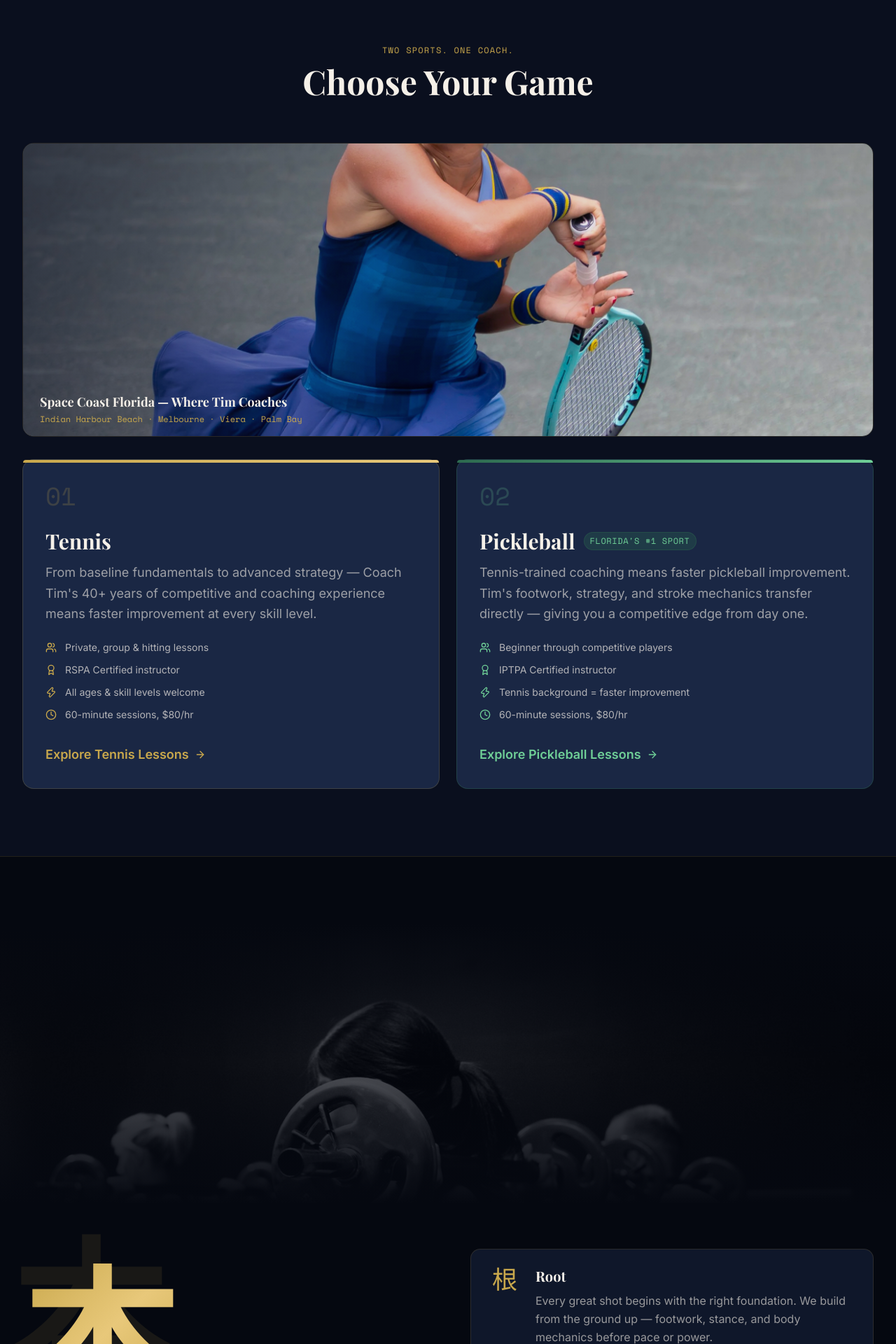
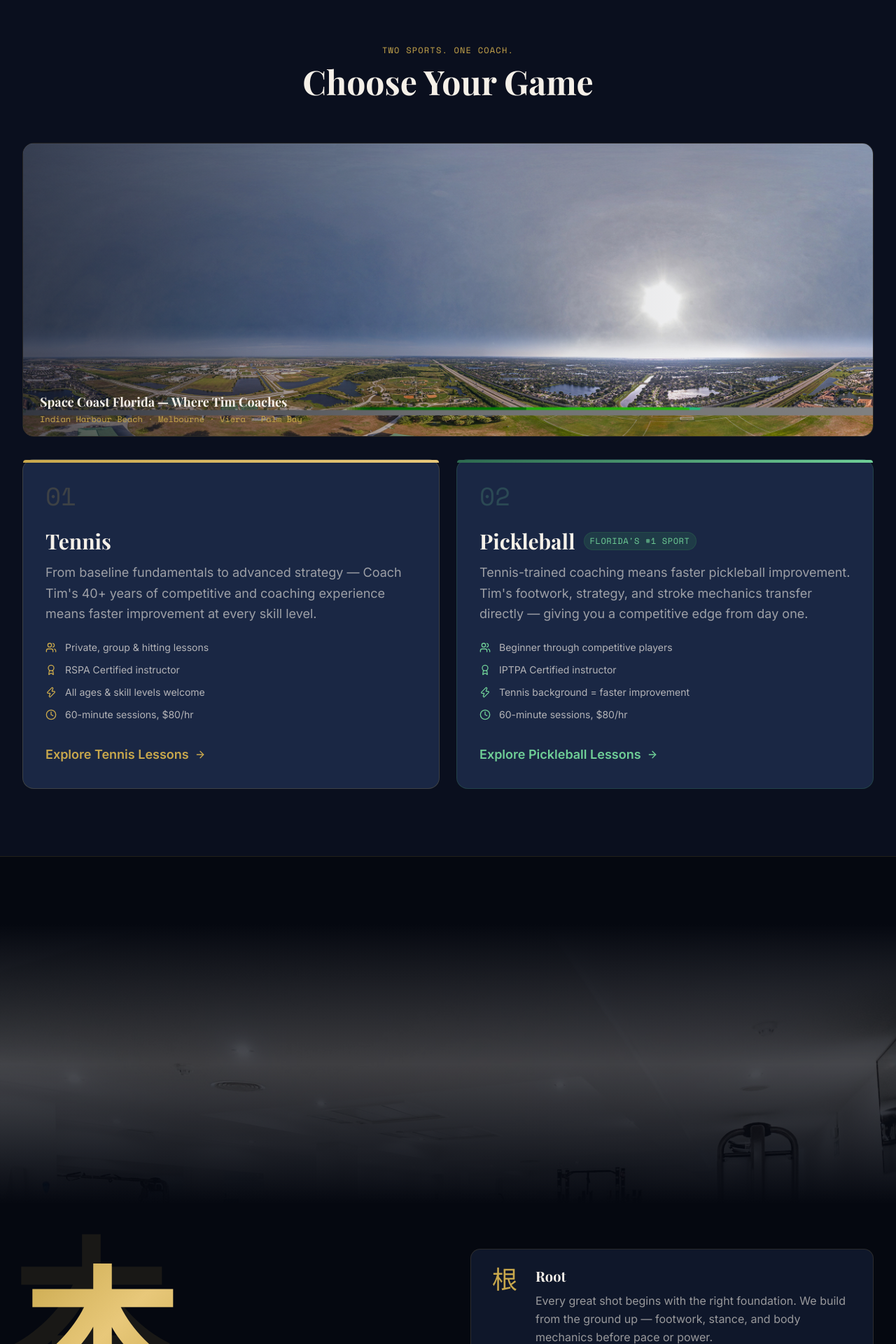
Before and after one commit to Bradpalubicki/hontennis-v2, a Next.js app: page / in a window 1280 px wide. Shown: the part 936-2856 px from the top of the page at 70% size. Built offline with nearby package versions, Linux system fonts and the light colour scheme; no server answers; a web font is replaced by a local one.

Commit message:
fix: replace all bad/wrong images sitewide with correct tennis/pickleball photos

```diff
--- a/src/app/education/page.tsx
+++ b/src/app/education/page.tsx
@@ -32,7 +32,7 @@ const articles = [
     excerpt: "Both sports are thriving in Florida. A certified coach breaks down the key differences, who should start with which sport, and how they complement each other.",
     category: "Getting Started",
     readTime: "7 min read",
-    image: "/images/kiwi-pickleball.jpg",
+    image: "/images/pickleball-players.webp",
     intent: "Informational",
   },
   {
@@ -68,7 +68,7 @@ const articles = [
     excerpt: "Why tennis and pickleball are among the best sports for players 55+, what the research says about health outcomes, and how to get started safely at any age.",
     category: "Senior Sports",
     readTime: "7 min read",
-    image: "/images/kiwi-courts.jpg",
+    image: "/images/viera-park-courts.jpg",
     intent: "Informational",
   },
 ]
--- a/src/app/education/senior-tennis-pickleball-health-benefits/page.tsx
+++ b/src/app/education/senior-tennis-pickleball-health-benefits/page.tsx
@@ -39,7 +39,7 @@ export default function SeniorHealthBenefitsPage() {
 
       <article className="bg-[#0A0F1E]">
         <div className="relative h-64 w-full overflow-hidden">
-          <Image src="/images/kiwi-courts.jpg" alt="Tennis player on a Florida court — Space Coast" fill className="object-cover" sizes="100vw" priority />
+          <Image src="/images/viera-park-courts.jpg" alt="Tennis player on a Florida court — Space Coast" fill className="object-cover" sizes="100vw" priority />
           <div className="absolute inset-0 bg-gradient-to-b from-[#0A0F1E]/50 via-[#0A0F1E]/20 to-[#0A0F1E]" />
         </div>
 
--- a/src/app/education/tennis-vs-pickleball-which-should-you-learn/page.tsx
+++ b/src/app/education/tennis-vs-pickleball-which-should-you-learn/page.tsx
@@ -38,7 +38,7 @@ export default function TennisVsPickleballPage() {
 
       <article className="bg-[#0A0F1E]">
         <div className="relative h-64 w-full overflow-hidden">
-          <Image src="/images/kiwi-pickleball.jpg" alt="Pickleball paddle and ball on a colorful Florida court" fill className="object-cover" sizes="100vw" priority />
+          <Image src="/images/pickleball-players.webp" alt="Pickleball paddle and ball on a colorful Florida court" fill className="object-cover" sizes="100vw" priority />
           <div className="absolute inset-0 bg-gradient-to-b from-[#0A0F1E]/50 via-[#0A0F1E]/20 to-[#0A0F1E]" />
         </div>
 
--- a/src/app/pickleball-beginners/page.tsx
+++ b/src/app/pickleball-beginners/page.tsx
@@ -22,7 +22,7 @@ export default function PickleballBeginnersPage() {
   return (
     <>
       <div className="relative h-[50vh] min-h-[320px] w-full overflow-hidden">
-        <Image src="/images/pickleball-action.webp" alt="Pickleball beginners learning the game" fill priority className="object-cover object-top" sizes="100vw" />
+        <Image src="/images/pickleball-players.webp" alt="Pickleball beginners learning the game" fill priority className="object-cover object-top" sizes="100vw" />
         <div className="absolute inset-0 bg-gradient-to-b from-[#0A0F1E]/60 via-[#0A0F1E]/30 to-[#0A0F1E]" />
       </div>
       <PageHero
--- a/src/app/senior-tennis-pickleball/page.tsx
+++ b/src/app/senior-tennis-pickleball/page.tsx
@@ -55,7 +55,7 @@ export default function SeniorPage() {
   return (
     <>
       <div className="relative h-[50vh] min-h-[320px] w-full overflow-hidden">
-        <Image src="/images/senior-tennis.webp" alt="Senior tennis players — Space Coast Florida" fill priority className="object-cover object-top" sizes="100vw" />
+        <Image src="/images/senior-tennis-active.webp" alt="Senior tennis players — Space Coast Florida" fill priority className="object-cover object-top" sizes="100vw" />
         <div className="absolute inset-0 bg-gradient-to-b from-[#0A0F1E]/60 via-[#0A0F1E]/30 to-[#0A0F1E]" />
       </div>
       <PageHero
--- a/src/components/PhilosophySection.tsx
+++ b/src/components/PhilosophySection.tsx
@@ -36,7 +36,7 @@ export default function PhilosophySection() {
       {/* Full-width photo banner above section */}
       <div className="relative w-full mb-16 overflow-hidden" style={{ height: '50vh' }}>
         {/* eslint-disable-next-line @next/next/no-img-element */}
-        <img src="/images/tennis-court-wide.webp" alt="Tennis court — Space Coast Florida" className="w-full h-full object-cover object-top" />
+        <img src="/images/florida-court.webp" alt="Tennis court — Space Coast Florida" className="w-full h-full object-cover object-top" />
         <div className="absolute inset-0 bg-[#050810]/70" />
         <div className="absolute inset-0 bg-gradient-to-b from-[#050810] via-transparent to-[#050810]" />
       </div>
--- a/src/components/SportSplitSection.tsx
+++ b/src/components/SportSplitSection.tsx
@@ -29,9 +29,9 @@ export default function SportSplitSection() {
         <motion.div {...fade(0.05)} className="relative w-full rounded-2xl overflow-hidden mb-8 border border-[#C9A84C]/15" style={{ height: '420px' }}>
           {/* eslint-disable-next-line @next/next/no-img-element */}
           <img
-            src="/images/kiwi-courts.jpg"
-            alt="Tennis player at Kiwi Racquet and Fitness Club — Indian Harbour Beach, Space Coast Florida"
-            style={{ position: 'absolute', inset: 0, width: '100%', height: '100%', objectFit: 'cover', objectPosition: 'center 30%' }}
+            src="/images/viera-park-courts.jpg"
+            alt="Tennis courts at Viera Park — Space Coast Florida"
+            style={{ position: 'absolute', inset: 0, width: '100%', height: '100%', objectFit: 'cover', objectPosition: 'center top' }}
           />
           <div className="absolute inset-0 bg-gradient-to-r from-[#0A0F1E]/65 via-[#0A0F1E]/15 to-transparent" />
           <div className="absolute bottom-4 left-6">
```
